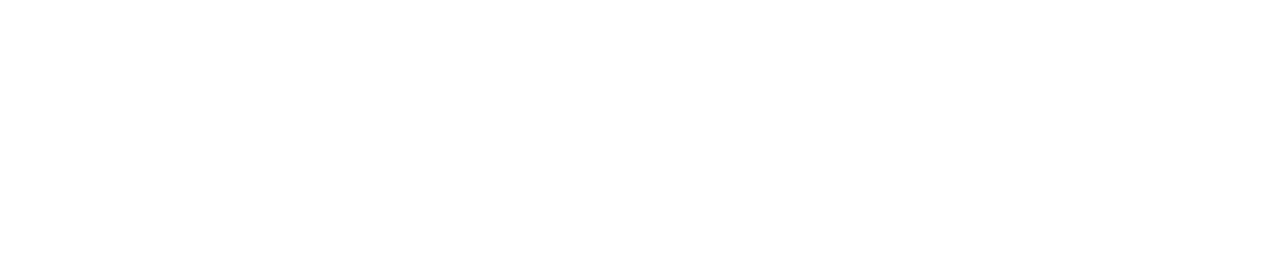
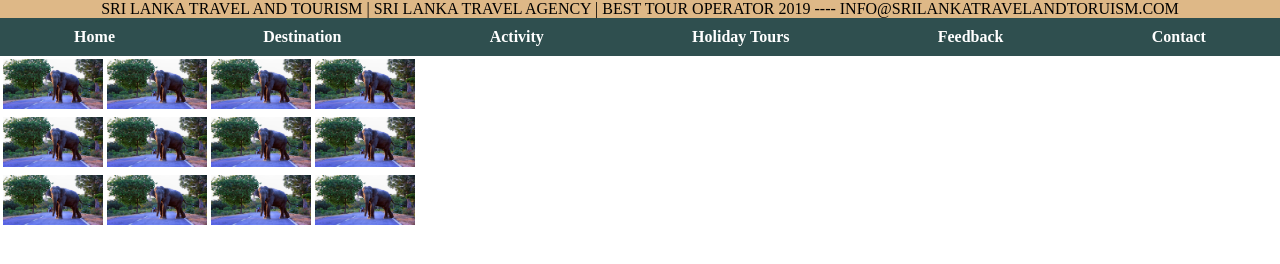
Before and after one commit to Kavindu-Gayantha/Sri-lankan-tourism, a plain HTML site: page activities.html in a window 1280 px wide. Drawn offline with Linux system fonts and the light colour scheme.

Commit message:
made the activity page not finished

```diff
--- a/activities.html
+++ b/activities.html
@@ -0,0 +1,39 @@
+<!DOCTYPE html>
+<html lang="en">
+<head>
+    <meta charset="UTF-8">
+    <meta name="viewport" content="width=device-width, initial-scale=1.0">
+    <meta http-equiv="X-UA-Compatible" content="ie=edge">
+    <title>activities</title>
+    <link rel="stylesheet" href="main.css">
+</head>
+<body>
+        <div class="section1">
+                SRI LANKA TRAVEL AND TOURISM | SRI LANKA TRAVEL AGENCY | BEST TOUR OPERATOR 2019 ----
+        INFO@SRILANKATRAVELANDTORUISM.COM
+            </div>
+            <!-- sectio 1 end -->
+
+            <div class="navigation">
+                <div class="flex-container">
+                    <div><a href="index.html" class="a">Home</a></div><div><a class="a" href="destination.html">Destination</a></div><div><a class="a" href="activities.html">Activity</a></div><div><a class="a" href="index.html">Holiday Tours</a></div><div><a class="a" href="index.html">Feedback</a></div><div><a class="a" href="contact.html">Contact</a></div>
+                </div>
+            </div>
+        <!-- navigation bar ends -->
+
+        <div class="activityGallery">
+            <table class="gallery">
+                <tr>
+                    <td><img src="photos/yala.jpg" alt="sample images for gallery"></td><td><img src="photos/yala.jpg" alt="sample images for gallery"></td><td><img src="photos/yala.jpg" alt="sample images for gallery"></td><td><img src="photos/yala.jpg" alt="sample images for gallery"></td>
+                </tr>
+                <tr>
+                    <td><img src="photos/yala.jpg" alt="sample images for gallery"></td><td><img src="photos/yala.jpg" alt="sample images for gallery"></td><td><img src="photos/yala.jpg" alt="sample images for gallery"></td><td><img src="photos/yala.jpg" alt="sample images for gallery"></td>
+                </tr>
+                <tr>
+                    <td><img src="photos/yala.jpg" alt="sample images for gallery"></td><td><img src="photos/yala.jpg" alt="sample images for gallery"></td><td><img src="photos/yala.jpg" alt="sample images for gallery"></td><td><img src="photos/yala.jpg" alt="sample images for gallery"></td>
+                </tr>
+            </table>
+        </div>
+
+</body>
+</html>
--- a/main.css
+++ b/main.css
@@ -132,6 +132,7 @@ body
     line-height: 35px;
     margin:0px;
     bottom: inherit;
+    position:absolute;
 
 }
 .Dgallery
```
Also changed, not shown: destination.html (+6 -30 lines).
